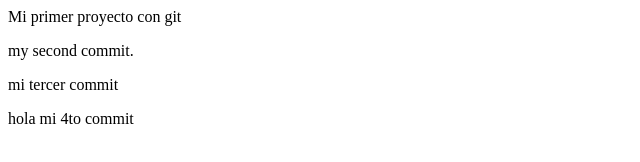
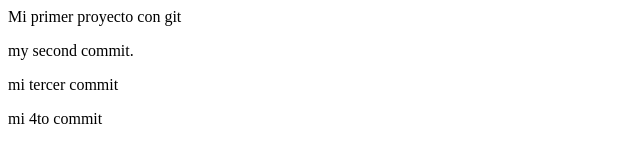
Before and after one commit to Mikeermz/batch2-git, a plain HTML site: page index.html in a window 1280 px wide. Shown: the full height of the page, 0-640 px from the left. Drawn offline with Linux system fonts and the light colour scheme.

Commit message:
Fix bug
Signed-off-by: Mikee Rmz <mikee.rmz@gmail.com>

```diff
--- a/index.html
+++ b/index.html
@@ -15,7 +15,7 @@
       mi tercer commit
     </p>
     <p>
-      hola mi 4to commit
+      mi 4to commit
     </p>
 </body>
 </html>
```
